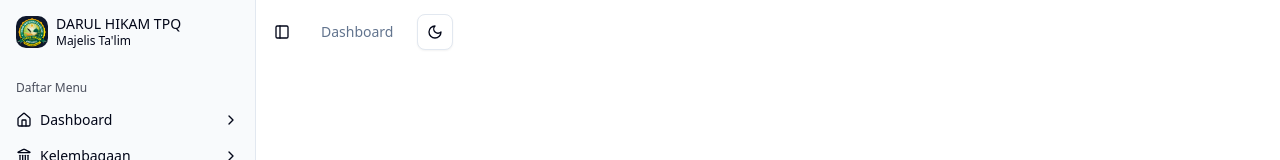
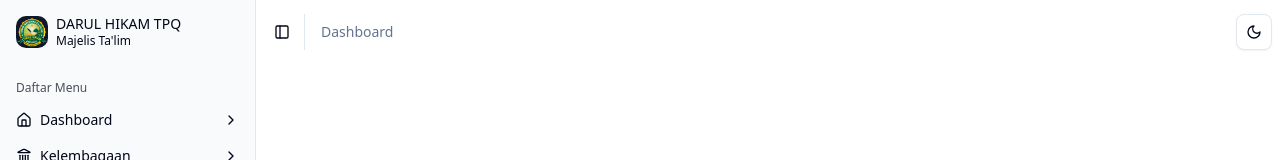
Before and after one commit to fahmiitmamul/darul-hikam-frontend, a Next.js app: page / in a window 1280 px wide. Shown: the top 160 px of the page. Built offline with nearby package versions, Linux system fonts and the light colour scheme.

Commit message:
update frontend

```diff
--- a/components/app-header.jsx
+++ b/components/app-header.jsx
@@ -16,8 +16,9 @@ export default function AppHeader() {
   const { setTheme, theme } = useTheme();
 
   return (
-    <div>
+    <div className="w-full">
       <header className="flex h-16 shrink-0 items-center gap-2 transition-[width,height] ease-linear group-has-[[data-collapsible=icon]]/sidebar-wrapper:h-12">
+        <div className="w-full flex justify-between">
           <div className="flex items-center gap-2 px-4">
             <SidebarTrigger className="-ml-1" />
             <Separator orientation="vertical" className="mr-2 h-4" />
@@ -29,7 +30,7 @@ export default function AppHeader() {
               </BreadcrumbList>
             </Breadcrumb>
           </div>
-        <div>
+          <div className="px-2">
             <Button
               variant="outline"
               size="icon"
@@ -49,6 +50,7 @@ export default function AppHeader() {
               )}
             </Button>
           </div>
+        </div>
       </header>
     </div>
   );
--- a/components/sidebar-wrapper.jsx
+++ b/components/sidebar-wrapper.jsx
@@ -5,7 +5,7 @@ export default function Sidebar({ children }) {
   return (
     <SidebarProvider>
       <AppSidebar />
-      <div>{children}</div>
+      {children}
     </SidebarProvider>
   );
 }
```
Lines whose indentation alone changed are shown as unchanged.
